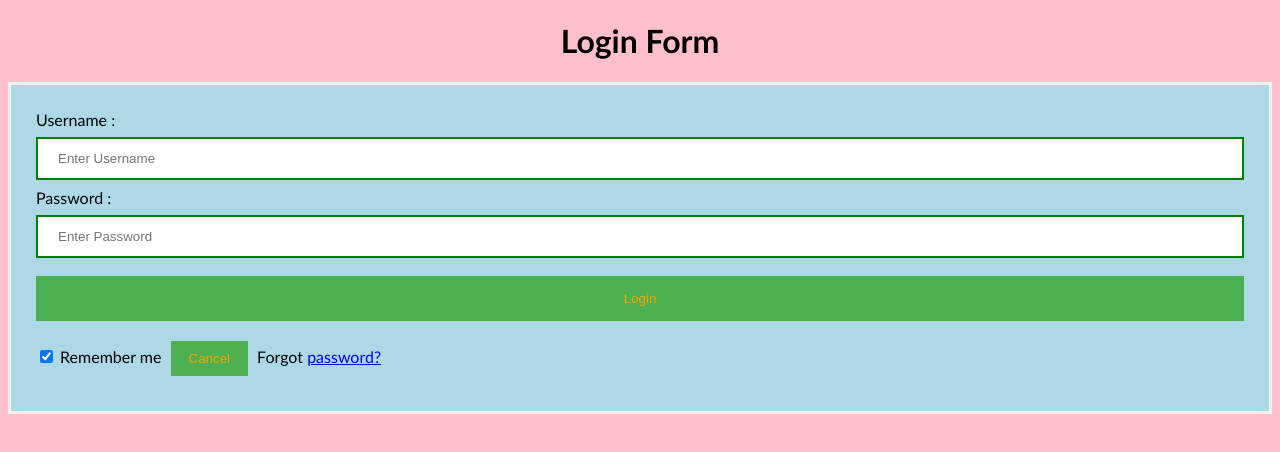
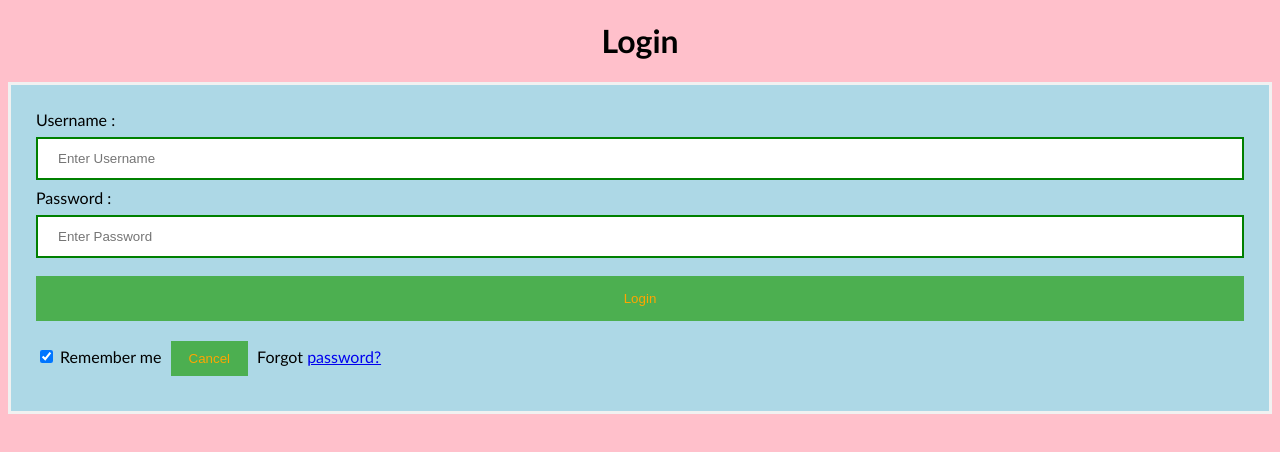
Before and after one commit to mr-abbas-aaa/test, a plain HTML site: page index.html in a window 1280 px wide. Drawn offline with Linux system fonts and the light colour scheme.

Commit message:
change login form

```diff
--- a/index.html
+++ b/index.html
@@ -45,7 +45,7 @@ button {
 </style>
 </head>
 <body>
-    <center> <h1> Login Form </h1> </center>
+    <center> <h1> Login </h1> </center>
     <form>
         <div class="container">
             <label>Username : </label>
```
